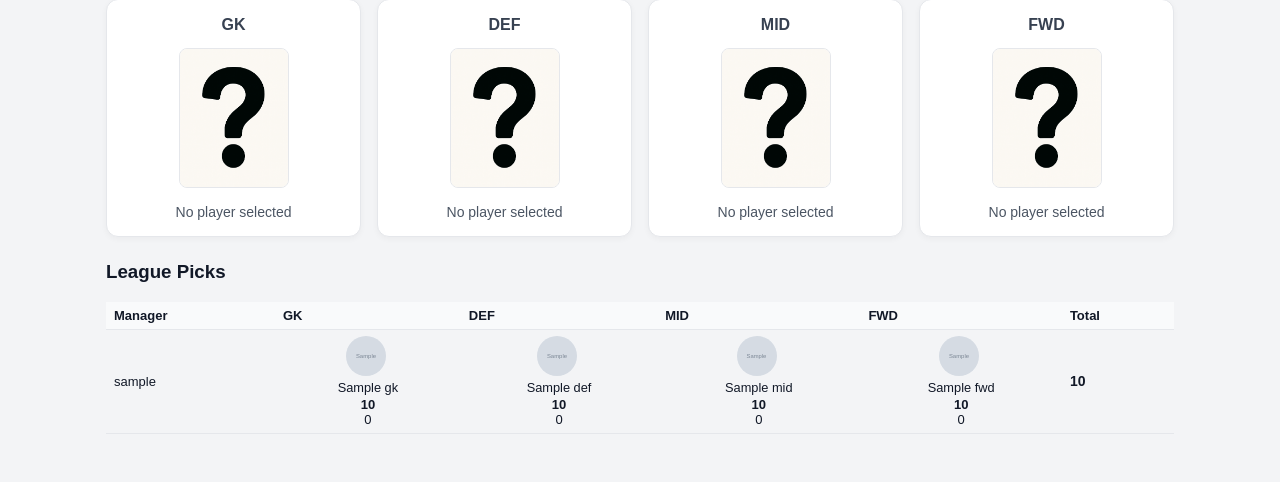
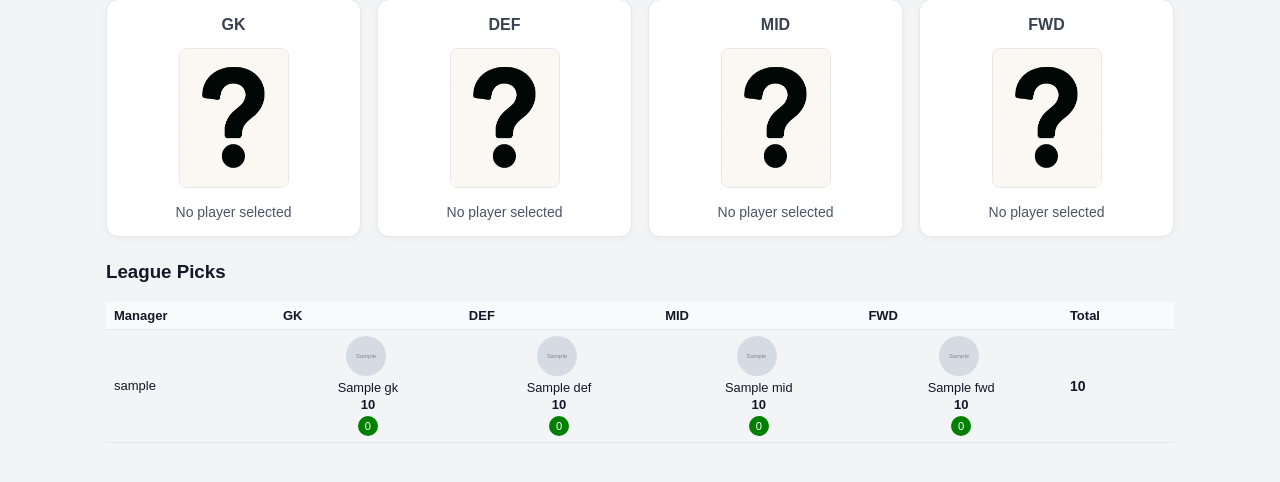
Before and after one commit to goenghisghan/fbj-game, a Flask app: template templates/live.html in a window 1280 px wide. Shown: the part 255-737 px from the top of the page. Run offline with Flask 3, Linux system fonts and the light colour scheme; the template is opened without the code that fills it: most values are stand-ins (such as "Sample title", 1, 10 or a date in 2020); grey boxes marked "Sample" are stand-in pictures; some libraries are stand-ins or nearby versions; some web fonts are replaced.

Commit message:
Update style.css

```diff
--- a/static/style.css
+++ b/static/style.css
@@ -374,7 +374,7 @@ a{color:#2563eb;text-decoration:none}a:hover{text-decoration:underline}
   margin-top: 4px;
 }
 
-.penalty-circle-small {
+.no-penalty-circle-small {
   display: inline-block;
   background: green;
   color: white;
```
